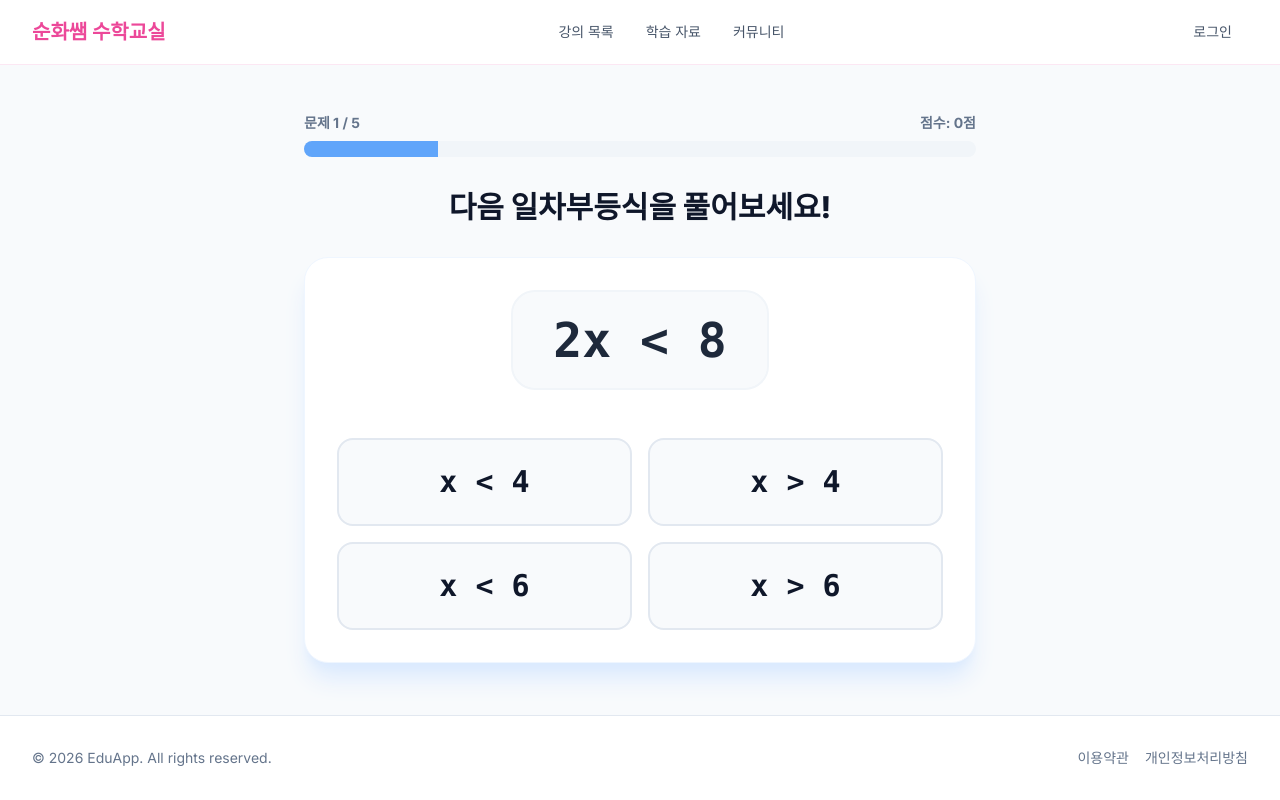
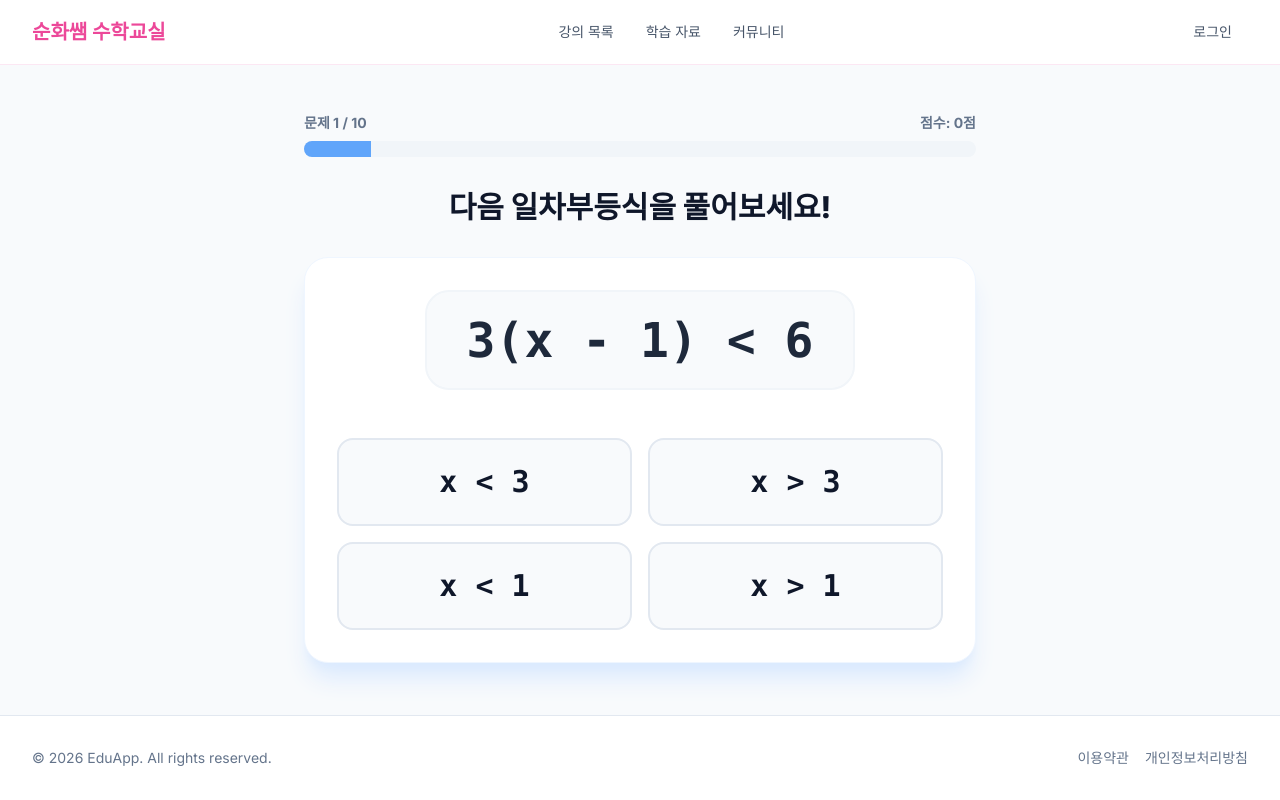
Before and after one commit to gnfkgnvm1-afk/sun, a Next.js app: page /game/linear-inequality in a window 1280 px wide. Built offline with nearby package versions, Linux system fonts and the light colour scheme.

Commit message:
feat: 두 게임 모두 20문제로 확장 및 랜덤 출제 로직 추가

```diff
--- a/app/game/inequality/page.tsx
+++ b/app/game/inequality/page.tsx
@@ -1,6 +1,6 @@
 "use client";
 
-import { useState } from "react";
+import { useState, useEffect } from "react";
 import Link from "next/link";
 
 type Question = {
@@ -10,45 +10,54 @@ type Question = {
   explanation: string;
 };
 
-const questions: Question[] = [
-  {
-    initialCondition: "a < b",
-    operation: "양변에 2를 더하면?",
-    correctAnswer: "<",
-    explanation: "같은 수를 더해도 부등호 방향은 그대로 유지됩니다!",
-  },
-  {
-    initialCondition: "x > y",
-    operation: "양변에 -5를 곱하면?",
-    correctAnswer: "<",
-    explanation: "🔥주의! 음수를 곱하면 부등호 방향이 반대로 바뀝니다!",
-  },
-  {
-    initialCondition: "-2a ≤ -2b",
-    operation: "양변을 -2로 나누면?",
-    correctAnswer: "≥",
-    explanation: "🔥주의! 음수로 나누면 부등호 방향이 반대로 바뀝니다!",
-  },
-  {
-    initialCondition: "3x ≥ 3y",
-    operation: "양변을 3으로 나누면?",
-    correctAnswer: "≥",
-    explanation: "양수로 나누면 부등호 방향은 그대로 유지됩니다!",
-  },
-  {
-    initialCondition: "a < b",
-    operation: "양변에서 10을 빼면?",
-    correctAnswer: "<",
-    explanation: "같은 수를 빼도 부등호 방향은 그대로 유지됩니다!",
-  },
+const allQuestions: Question[] = [
+  { initialCondition: "a < b", operation: "양변에 5를 더하면?", correctAnswer: "<", explanation: "같은 수를 더해도 부등호 방향은 그대로 유지됩니다!" },
+  { initialCondition: "a > b", operation: "양변에서 3을 빼면?", correctAnswer: ">", explanation: "같은 수를 빼도 부등호 방향은 그대로 유지됩니다!" },
+  { initialCondition: "x ≤ y", operation: "양변에 2를 곱하면?", correctAnswer: "≤", explanation: "양수를 곱해도 부등호 방향은 그대로 유지됩니다!" },
+  { initialCondition: "x ≥ y", operation: "양변을 4로 나누면?", correctAnswer: "≥", explanation: "양수로 나누어도 부등호 방향은 그대로 유지됩니다!" },
+  { initialCondition: "a < b", operation: "양변에 -2를 곱하면?", correctAnswer: ">", explanation: "🔥 주의! 음수를 곱하면 부등호 방향이 반대로 바뀝니다!" },
+  { initialCondition: "a > b", operation: "양변을 -3으로 나누면?", correctAnswer: "<", explanation: "🔥 주의! 음수로 나누면 부등호 방향이 반대로 바뀝니다!" },
+  { initialCondition: "x ≤ y", operation: "양변에 -1을 곱하면?", correctAnswer: "≥", explanation: "🔥 주의! 음수를 곱하면 부등호 방향이 반대로 바뀝니다!" },
+  { initialCondition: "x ≥ y", operation: "양변을 -5로 나누면?", correctAnswer: "≤", explanation: "🔥 주의! 음수로 나누면 부등호 방향이 반대로 바뀝니다!" },
+  { initialCondition: "-a < -b", operation: "양변에 -1을 곱하면?", correctAnswer: ">", explanation: "🔥 주의! 음수를 곱하면 부등호 방향이 반대로 바뀝니다!" },
+  { initialCondition: "2a > 2b", operation: "양변을 2로 나누면?", correctAnswer: ">", explanation: "양수로 나누면 부등호 방향은 그대로 유지됩니다!" },
+  { initialCondition: "-3x ≤ -3y", operation: "양변을 -3으로 나누면?", correctAnswer: "≥", explanation: "🔥 주의! 음수로 나누면 부등호 방향이 반대로 바뀝니다!" },
+  { initialCondition: "a/2 < b/2", operation: "양변에 2를 곱하면?", correctAnswer: "<", explanation: "양수를 곱해도 부등호 방향은 그대로 유지됩니다!" },
+  { initialCondition: "-x/4 > -y/4", operation: "양변에 -4를 곱하면?", correctAnswer: "<", explanation: "🔥 주의! 음수를 곱하면 부등호 방향이 반대로 바뀝니다!" },
+  { initialCondition: "a + 7 < b + 7", operation: "양변에서 7을 빼면?", correctAnswer: "<", explanation: "같은 수를 빼도 부등호 방향은 그대로 유지됩니다!" },
+  { initialCondition: "x - 5 ≥ y - 5", operation: "양변에 5를 더하면?", correctAnswer: "≥", explanation: "같은 수를 더해도 부등호 방향은 그대로 유지됩니다!" },
+  { initialCondition: "10a < 10b", operation: "양변을 10으로 나누면?", correctAnswer: "<", explanation: "양수로 나누면 부등호 방향은 그대로 유지됩니다!" },
+  { initialCondition: "-100x > -100y", operation: "양변을 -100으로 나누면?", correctAnswer: "<", explanation: "🔥 주의! 음수로 나누면 부등호 방향이 반대로 바뀝니다!" },
+  { initialCondition: "a < b", operation: "양변에 -10을 더하면?", correctAnswer: "<", explanation: "음수를 더해도 부등호 방향은 그대로 유지됩니다!" },
+  { initialCondition: "a > b", operation: "양변에 -0.5를 곱하면?", correctAnswer: "<", explanation: "🔥 주의! 음수를 곱하면 부등호 방향이 반대로 바뀝니다!" },
+  { initialCondition: "-x ≤ -y", operation: "양변에 -2를 곱하면?", correctAnswer: "≥", explanation: "🔥 주의! 음수를 곱하면 부등호 방향이 반대로 바뀝니다!" }
 ];
 
+function shuffle(array: any[]) {
+  const arr = [...array];
+  for (let i = arr.length - 1; i > 0; i--) {
+    const j = Math.floor(Math.random() * (i + 1));
+    [arr[i], arr[j]] = [arr[j], arr[i]];
+  }
+  return arr;
+}
+
 export default function InequalityGame() {
+  const [questions, setQuestions] = useState<Question[]>([]);
   const [currentIndex, setCurrentIndex] = useState(0);
   const [score, setScore] = useState(0);
   const [showFeedback, setShowFeedback] = useState(false);
   const [isCorrect, setIsCorrect] = useState(false);
   const [gameOver, setGameOver] = useState(false);
+
+  // 컴포넌트가 마운트될 때 무작위로 10문제를 뽑습니다.
+  useEffect(() => {
+    setQuestions(shuffle(allQuestions).slice(0, 10));
+  }, []);
+
+  if (questions.length === 0) {
+    return <div className="p-20 text-center">문제를 불러오는 중...</div>;
+  }
 
   const currentQuestion = questions[currentIndex];
 
@@ -57,7 +66,7 @@ export default function InequalityGame() {
     setIsCorrect(correct);
     setShowFeedback(true);
     if (correct) {
-      setScore((prev) => prev + 20);
+      setScore((prev) => prev + 10);
     }
   };
 
@@ -71,6 +80,7 @@ export default function InequalityGame() {
   };
 
   const resetGame = () => {
+    setQuestions(shuffle(allQuestions).slice(0, 10));
     setCurrentIndex(0);
     setScore(0);
     setShowFeedback(false);
@@ -85,7 +95,7 @@ export default function InequalityGame() {
           🎉 게임 완료! 🎉
         </h1>
         <div className="bg-white p-8 rounded-3xl shadow-xl shadow-pink-100 border border-pink-50 w-full max-w-md">
-          <p className="text-2xl text-slate-600 mb-4">최종 점수</p>
+          <p className="text-2xl text-slate-600 mb-4">최종 점수 (100점 만점)</p>
           <p className="text-6xl font-black text-pink-500 mb-8">{score}점</p>
 
           <div className="flex flex-col space-y-4">
@@ -93,10 +103,10 @@ export default function InequalityGame() {
               onClick={resetGame}
               className="px-6 py-3 rounded-xl bg-pink-500 hover:bg-pink-600 text-white font-bold text-lg transition-all"
             >
-              다시 하기
+              다른 문제로 다시 하기
             </button>
-            <Link href="/" className="px-6 py-3 rounded-xl bg-slate-100 hover:bg-slate-200 text-slate-700 font-bold text-lg transition-all">
-              홈으로 돌아가기
+            <Link href="/playground" className="px-6 py-3 rounded-xl bg-slate-100 hover:bg-slate-200 text-slate-700 font-bold text-lg transition-all">
+              놀이터로 돌아가기
             </Link>
           </div>
         </div>
--- a/app/game/linear-inequality/page.tsx
+++ b/app/game/linear-inequality/page.tsx
@@ -1,6 +1,6 @@
 "use client";
 
-import { useState } from "react";
+import { useState, useEffect } from "react";
 import Link from "next/link";
 
 type Question = {
@@ -10,45 +10,53 @@ type Question = {
   explanation: string;
 };
 
-const questions: Question[] = [
-  {
-    equation: "2x < 8",
-    options: ["x < 4", "x > 4", "x < 6", "x > 6"],
-    correctAnswer: "x < 4",
-    explanation: "양변을 2로 나누면 부등호 방향은 그대로 유지되며 x < 4 가 됩니다.",
-  },
-  {
-    equation: "-3x > 12",
-    options: ["x > -4", "x < -4", "x > 4", "x < 4"],
-    correctAnswer: "x < -4",
-    explanation: "🔥 양변을 음수(-3)로 나누면 부등호의 방향이 반대로 바뀝니다!",
-  },
-  {
-    equation: "x + 5 ≤ 2",
-    options: ["x ≤ 3", "x ≥ 3", "x ≤ -3", "x ≥ -3"],
-    correctAnswer: "x ≤ -3",
-    explanation: "+5를 우변으로 이항하면 x ≤ 2 - 5 가 되어 x ≤ -3 이 됩니다.",
-  },
-  {
-    equation: "-2x + 1 ≥ 7",
-    options: ["x ≥ 3", "x ≤ 3", "x ≥ -3", "x ≤ -3"],
-    correctAnswer: "x ≤ -3",
-    explanation: "1을 이항하면 -2x ≥ 6, 양변을 -2로 나누면 부등호가 바뀌어 x ≤ -3 이 됩니다.",
-  },
-  {
-    equation: "3x - 4 < x + 6",
-    options: ["x < 1", "x > 1", "x < 5", "x > 5"],
-    correctAnswer: "x < 5",
-    explanation: "x를 왼쪽으로, 숫자를 오른쪽으로 이항하면 2x < 10 이 되고, 양변을 2로 나누면 x < 5 가 됩니다.",
-  },
+const allQuestions: Question[] = [
+  { equation: "x + 3 < 8", options: ["x < 5", "x > 5", "x < 11", "x > 11"], correctAnswer: "x < 5", explanation: "3을 우변으로 이항하면 x < 8 - 3 이 됩니다." },
+  { equation: "x - 4 > 2", options: ["x > 6", "x < 6", "x > -2", "x < -2"], correctAnswer: "x > 6", explanation: "-4를 이항하면 x > 2 + 4 가 됩니다." },
+  { equation: "2x ≤ 10", options: ["x ≤ 5", "x ≥ 5", "x ≤ 8", "x ≥ 8"], correctAnswer: "x ≤ 5", explanation: "양변을 양수 2로 나누므로 부등호 방향은 유지됩니다." },
+  { equation: "-3x ≥ 12", options: ["x ≤ -4", "x ≥ -4", "x ≤ 4", "x ≥ 4"], correctAnswer: "x ≤ -4", explanation: "🔥 양변을 음수 -3으로 나누면 부등호 방향이 바뀝니다!" },
+  { equation: "4x < 20", options: ["x < 5", "x > 5", "x < 16", "x > 16"], correctAnswer: "x < 5", explanation: "양변을 양수 4로 나누므로 부등호 방향은 유지됩니다." },
+  { equation: "-x > 7", options: ["x < -7", "x > -7", "x < 7", "x > 7"], correctAnswer: "x < -7", explanation: "🔥 양변에 -1을 곱하면 부등호 방향이 바뀝니다!" },
+  { equation: "2x + 1 < 7", options: ["x < 3", "x > 3", "x < 4", "x > 4"], correctAnswer: "x < 3", explanation: "1을 이항하면 2x < 6, 양변을 2로 나누면 x < 3." },
+  { equation: "3x - 2 ≥ 10", options: ["x ≥ 4", "x ≤ 4", "x ≥ 12", "x ≤ 12"], correctAnswer: "x ≥ 4", explanation: "-2를 이항하면 3x ≥ 12, 양변을 3으로 나누면 x ≥ 4." },
+  { equation: "-2x + 5 < 1", options: ["x > 2", "x < 2", "x > -2", "x < -2"], correctAnswer: "x > 2", explanation: "5를 이항하면 -2x < -4, 🔥 음수 -2로 나누면 부등호가 바뀌어 x > 2." },
+  { equation: "-4x - 3 ≤ 9", options: ["x ≥ -3", "x ≤ -3", "x ≥ 3", "x ≤ 3"], correctAnswer: "x ≥ -3", explanation: "-3을 이항하면 -4x ≤ 12, 🔥 음수 -4로 나누면 부등호가 바뀌어 x ≥ -3." },
+  { equation: "5x > 3x + 8", options: ["x > 4", "x < 4", "x > 2", "x < 2"], correctAnswer: "x > 4", explanation: "3x를 좌변으로 이항하면 2x > 8, 양변을 2로 나누면 x > 4." },
+  { equation: "2x + 5 < 4x - 1", options: ["x > 3", "x < 3", "x > -3", "x < -3"], correctAnswer: "x > 3", explanation: "4x를 좌변으로 이항하면 -2x < -6, 🔥 -2로 나누면 부등호가 바뀌어 x > 3." },
+  { equation: "x/2 > 4", options: ["x > 8", "x < 8", "x > 2", "x < 2"], correctAnswer: "x > 8", explanation: "양변에 양수 2를 곱하므로 부등호 방향은 유지됩니다." },
+  { equation: "-x/3 ≤ 2", options: ["x ≥ -6", "x ≤ -6", "x ≥ 6", "x ≤ 6"], correctAnswer: "x ≥ -6", explanation: "🔥 양변에 음수 -3을 곱하면 부등호 방향이 바뀝니다!" },
+  { equation: "3(x - 1) < 6", options: ["x < 3", "x > 3", "x < 1", "x > 1"], correctAnswer: "x < 3", explanation: "괄호를 풀면 3x - 3 < 6, 이항하면 3x < 9, 양변을 3으로 나누면 x < 3." },
+  { equation: "-2(x + 2) ≥ -8", options: ["x ≤ 2", "x ≥ 2", "x ≤ -2", "x ≥ -2"], correctAnswer: "x ≤ 2", explanation: "🔥 양변을 -2로 먼저 나누면 부등호가 바뀌어 x + 2 ≤ 4, 이항하면 x ≤ 2." },
+  { equation: "0.5x < 2", options: ["x < 4", "x > 4", "x < 1", "x > 1"], correctAnswer: "x < 4", explanation: "양변에 양수 2를 곱하므로 부등호 방향은 유지됩니다." },
+  { equation: "x - 7 ≤ -3", options: ["x ≤ 4", "x ≥ 4", "x ≤ -10", "x ≥ -10"], correctAnswer: "x ≤ 4", explanation: "-7을 이항하면 x ≤ -3 + 7 이 되어 x ≤ 4." },
+  { equation: "7x + 2 > 5x + 10", options: ["x > 4", "x < 4", "x > 6", "x < 6"], correctAnswer: "x > 4", explanation: "5x를 좌변으로 이항하면 2x > 8, 양변을 2로 나누면 x > 4." },
+  { equation: "-x + 4 < 9", options: ["x > -5", "x < -5", "x > 5", "x < 5"], correctAnswer: "x > -5", explanation: "4를 이항하면 -x < 5, 🔥 양변에 -1을 곱하면 부등호가 바뀌어 x > -5." }
 ];
 
+function shuffle(array: any[]) {
+  const arr = [...array];
+  for (let i = arr.length - 1; i > 0; i--) {
+    const j = Math.floor(Math.random() * (i + 1));
+    [arr[i], arr[j]] = [arr[j], arr[i]];
+  }
+  return arr;
+}
+
 export default function LinearInequalityGame() {
+  const [questions, setQuestions] = useState<Question[]>([]);
   const [currentIndex, setCurrentIndex] = useState(0);
   const [score, setScore] = useState(0);
   const [showFeedback, setShowFeedback] = useState(false);
   const [isCorrect, setIsCorrect] = useState(false);
   const [gameOver, setGameOver] = useState(false);
+
+  useEffect(() => {
+    setQuestions(shuffle(allQuestions).slice(0, 10));
+  }, []);
+
+  if (questions.length === 0) {
+    return <div className="p-20 text-center">문제를 불러오는 중...</div>;
+  }
 
   const currentQuestion = questions[currentIndex];
 
@@ -57,7 +65,7 @@ export default function LinearInequalityGame() {
     setIsCorrect(correct);
     setShowFeedback(true);
     if (correct) {
-      setScore((prev) => prev + 20);
+      setScore((prev) => prev + 10);
     }
   };
 
@@ -71,6 +79,7 @@ export default function LinearInequalityGame() {
   };
 
   const resetGame = () => {
+    setQuestions(shuffle(allQuestions).slice(0, 10));
     setCurrentIndex(0);
     setScore(0);
     setShowFeedback(false);
@@ -85,7 +94,7 @@ export default function LinearInequalityGame() {
           🎉 게임 완료! 🎉
         </h1>
         <div className="bg-white p-8 rounded-3xl shadow-xl shadow-blue-100 border border-blue-50 w-full max-w-md">
-          <p className="text-2xl text-slate-600 mb-4">최종 점수</p>
+          <p className="text-2xl text-slate-600 mb-4">최종 점수 (100점 만점)</p>
           <p className="text-6xl font-black text-blue-500 mb-8">{score}점</p>
 
           <div className="flex flex-col space-y-4">
@@ -93,7 +102,7 @@ export default function LinearInequalityGame() {
               onClick={resetGame}
               className="px-6 py-3 rounded-xl bg-blue-500 hover:bg-blue-600 text-white font-bold text-lg transition-all"
             >
-              다시 하기
+              다른 문제로 다시 하기
             </button>
             <Link href="/playground" className="px-6 py-3 rounded-xl bg-slate-100 hover:bg-slate-200 text-slate-700 font-bold text-lg transition-all">
               놀이터로 돌아가기
```
